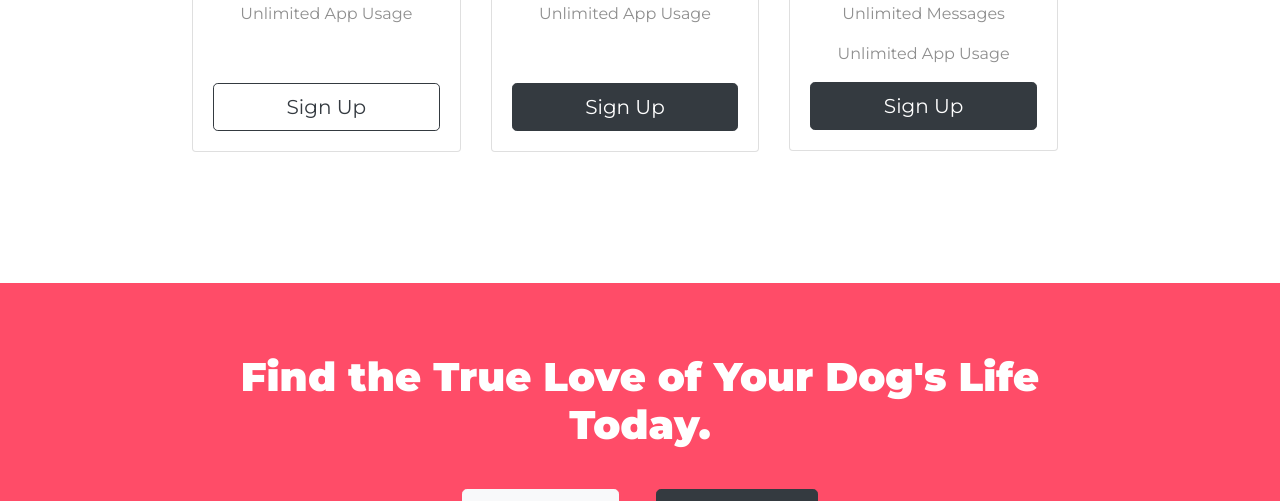
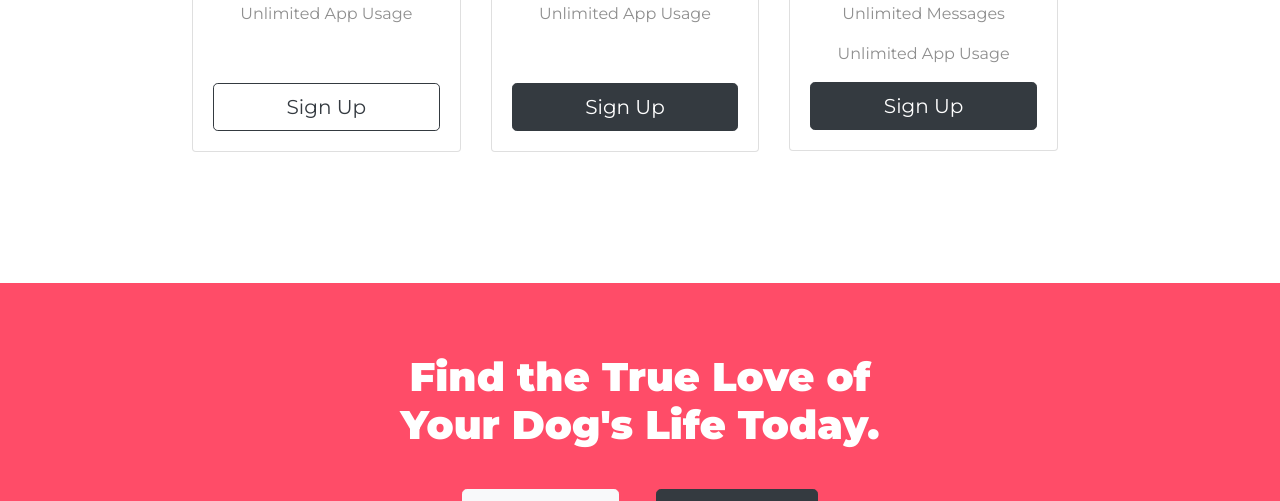
Before and after one commit to SajjadBrohi/bootcamp-projects, a plain HTML site: page Sec6- tindog/index.html in a window 1280 px wide. Shown: the part 2194-2695 px from the top of the page. Drawn offline with nearby package versions, Linux system fonts and the light colour scheme.

Commit message:
Boostrap Project

```diff
--- a/Sec6- tindog/css/styles.css
+++ b/Sec6- tindog/css/styles.css
@@ -132,6 +132,8 @@ p {
 #cta {
 	background-color: #ff4c68;
 	text-align: center;
+	padding-left: 22rem;
+	padding-right: 22rem;
 }
 
 #cta h3 {
```
